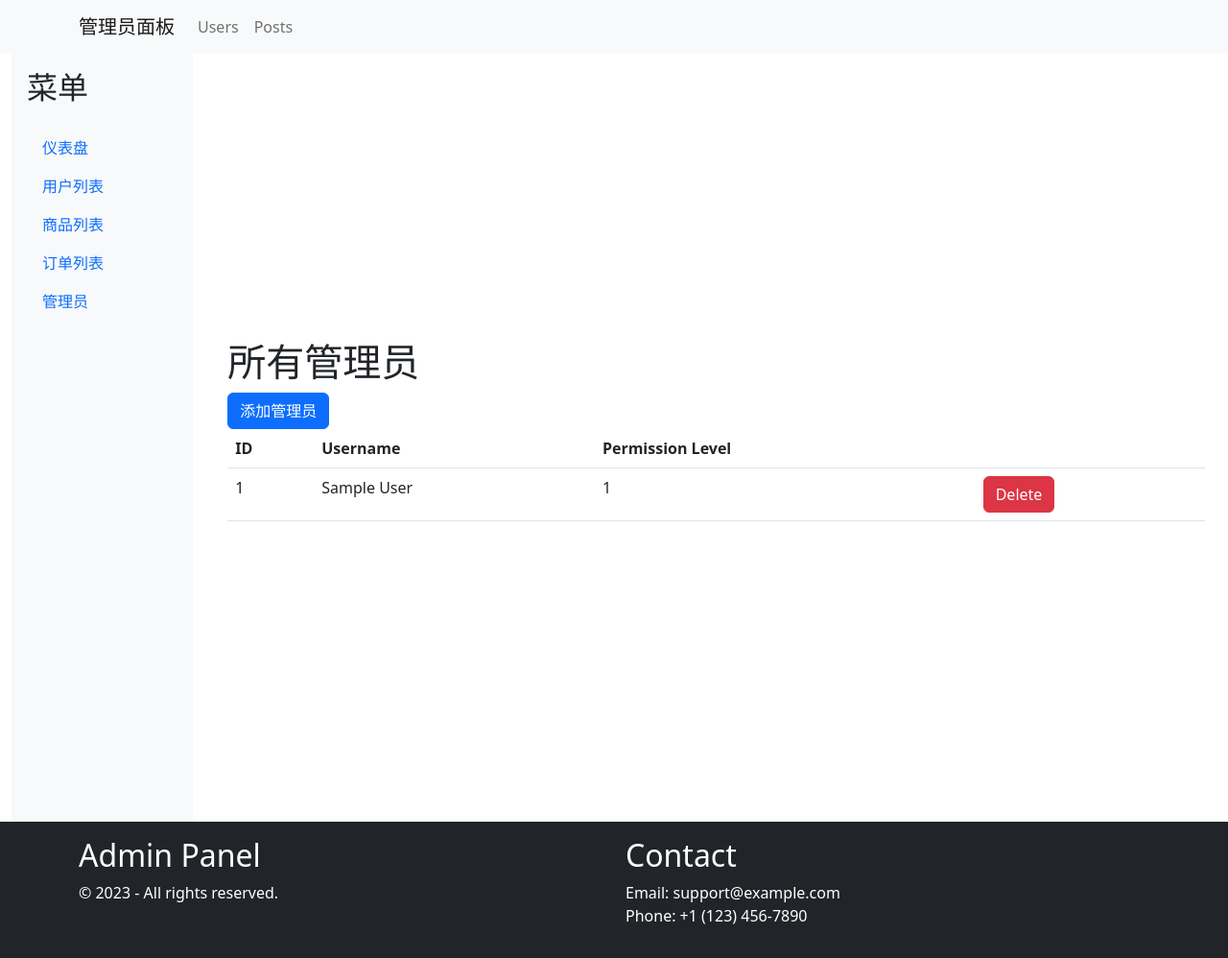
After one commit to yqliu776/systerm-dsmanager, a Flask app: page /admin/manage_admin in a window 1280 px wide. The commit adds this page. Shown: the whole page at 96% size. Run offline with Flask 3, Linux system fonts and the light colour scheme; tables that the repository leaves empty hold one stand-in row (values such as "Sample post").

Commit message:
添加管理员列表查看，改用api配合前端js实现删除管理员功能，

```diff
--- /dev/null
+++ b/api_models.py
@@ -0,0 +1,20 @@
+from models import AdminModel
+from flask import jsonify
+from exts import db
+from flask_restful import Resource
+
+
+class Admins(Resource):
+    @staticmethod
+    def get():
+        admins = AdminModel.query.all()
+        return jsonify([admin.to_dict() for admin in admins])
+
+
+class Admin(Resource):
+    @staticmethod
+    def delete(admin_id):
+        admin = AdminModel.query.get_or_404(admin_id)
+        db.session.delete(admin)
+        db.session.commit()
+        return jsonify(message='Admin deleted.')
--- a/app.py
+++ b/app.py
@@ -1,8 +1,7 @@
 from flask import Flask, url_for
 from flask_migrate import Migrate
 from exts import db
-from manage import bp_register
-from models import AdminModel, UserModel, ProductsModel
+from manage import bp_register, api_register
 import config
 
 
@@ -16,7 +15,8 @@ with app.app_context():
 migrate = Migrate(app, db)
 
 bp_register(app)
+api_register(app)
 
 
 if __name__ == '__main__':
-    app.run(host='192.168.1.10',port=5000)
+    app.run()
--- a/bllueprints/admin.py
+++ b/bllueprints/admin.py
@@ -1,4 +1,4 @@
-from flask import Blueprint, render_template, request, session, redirect, url_for, jsonify
+from flask import Blueprint, render_template, request, session, redirect, url_for
 from models import AdminModel
 from forms import AdminLoginForm, AdminAddForm
 from werkzeug.security import check_password_hash, generate_password_hash
@@ -49,7 +49,6 @@ def login():
             return render_template('admin/login_admin.html', error=error)
 
 
-# 定义一个蓝图路由，用于添加管理员
 @bp.route('/add_admin', methods=['GET', 'POST'])
 def add_admin():
     """
@@ -107,7 +106,6 @@ def add_admin():
                 return render_template('admin/add_admin.html', error=error)
 
 
-
-@bp.route('/pop_admin', methods=['GET', 'POST'])
-def pop_admin():
-    pass
+@bp.route('/manage_admin', methods=['GET'])
+def manage_admin():
+    return render_template('admin/manage_admin.html')
--- a/models.py
+++ b/models.py
@@ -21,6 +21,13 @@ class AdminModel(db.Model):
         self.adminname = adminname
         self.password = password
         self.permission = permission
+
+    def to_dict(self):
+        return {
+            'id': self.id,
+            'username': self.adminname,
+            'permission': self.permission
+        }
 
     def __repr__(self):
         return '<User %s>' % self.adminname
--- a/templates/admin/base_admin.html
+++ b/templates/admin/base_admin.html
@@ -50,7 +50,7 @@
                 <a class="nav-link" href="{{ url_for('admin.index') }}">用户列表</a>
                 <a class="nav-link" href="{{ url_for('admin.index') }}">商品列表</a>
                 <a class="nav-link" href="{{ url_for('admin.index') }}">订单列表</a>
-                <a class="nav-link" href="{{ url_for('admin.index') }}">管理员</a>
+                <a class="nav-link" href="{{ url_for('admin.manage_admin') }}">管理员</a>
             </nav>
         </div>
             <!-- 主要内容 -->
--- /dev/null
+++ b/templates/admin/manage_admin.html
@@ -0,0 +1,80 @@
+{% extends "admin/base_admin.html" %}
+
+{% block title %}
+    管理员列表
+{% endblock %}
+
+{% block linkcsript %}
+    <link rel="stylesheet" href="{{ url_for("static", filename="css/admin/add_admin.css") }}">
+{% endblock %}
+
+{% block content %}
+<div class="container">
+    <h1>所有管理员</h1>
+    <button id="add-admin-button" class="btn btn-primary">添加管理员</button>
+    <table class="table">
+        <thead>
+            <tr>
+                <th>ID</th>
+                <th>Username</th>
+                <th>Permission Level</th>
+                <th></th>
+            </tr>
+        </thead>
+        <tbody id="admin-table-body">
+            <!-- 管理员账户信息将通过 JavaScript 动态添加到这里 -->
+        </tbody>
+    </table>
+</div>
+
+<script>
+    const adminTableBody = document.getElementById('admin-table-body');
+    const addAdminButton = document.getElementById('add-admin-button');
+
+    // 获取所有管理员账户信息并显示在表格中
+    fetch('/api/admins')
+        .then(response => response.json())
+        .then(data => {
+            data.forEach(admin => {
+                const row = document.createElement('tr');
+                row.innerHTML = `
+                    <td>${admin.id}</td>
+                    <td>${admin.username}</td>
+                    <td>${admin.permission}</td>
+                    <td>
+                        <button class="btn btn-danger delete-admin-button" data-id="${admin.id}">Delete</button>
+                    </td>
+                `;
+                adminTableBody.appendChild(row);
+            });
+        })
+        .catch(error => console.error(error));
+
+    // 添加管理员账户按钮点击事件
+    addAdminButton.addEventListener('click', () => {
+        window.location.href = '/admin/add_admin';
+    });
+
+    // 删除管理员账户
+        adminTableBody.addEventListener('click', event => {
+        if (event.target.classList.contains('delete-admin-button')) {
+            const id = event.target.dataset.id;
+            fetch(`/api/admins/${id}`, {
+                method: 'DELETE'
+            })
+            .then(response => {
+                if (response.ok) {
+                    return response.json();
+                } else {
+                    throw new Error('Failed to delete admin.');
+                }
+            })
+            .then(data => {
+                alert(data.message);
+                location.reload();
+            })
+            .catch(error => console.error(error));
+        }
+    });
+</script>
+{% endblock %}
```
Also changed, not shown: manage.py (+11 -0 lines).
